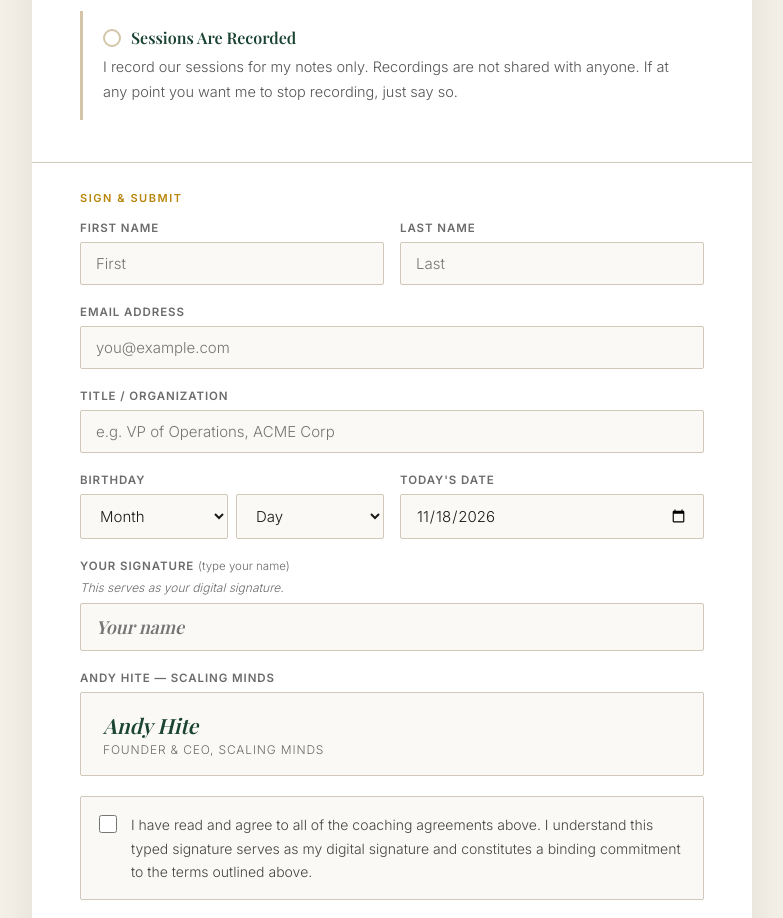
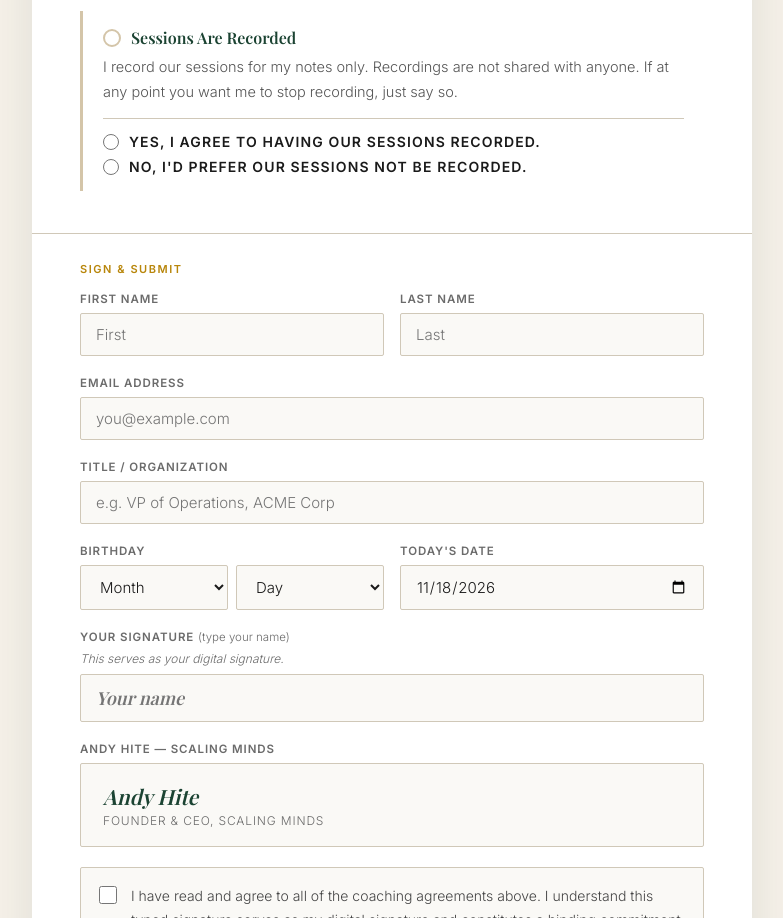
Before and after one commit to scalingminds/coaching-agreement, a plain HTML site: page index.html in a window 1280 px wide. Shown: the part 1395-2313 px from the top of the page, without its empty margins (248-1031 px from the left). Drawn offline with nearby package versions, Linux system fonts and the light colour scheme; a web font is replaced by a local one.

Commit message:
Capture an explicit yes/no on session recording
The Sessions Are Recorded item was read-only text, so agreement to
recording was only implied by the blanket consent checkbox. It now carries
its own required yes/no, saved to recording_consent on the signature and
called out in the notification email.

Co-Authored-By: Claude Opus 5 <noreply@anthropic.com>
Claude-Session: https://claude.ai/code/session_01RMTp2ALvDo5sYDVHhCQZTN

```diff
--- a/index.html
+++ b/index.html
@@ -156,6 +156,23 @@
   input.invalid { border-color: #c0392b; }
   .two-col { display: grid; grid-template-columns: 1fr 1fr; gap: 16px; }
   .field-error { font-size: 12px; color: #c0392b; margin-top: 4px; display: none; }
+  .recording-choice {
+    margin-top: 14px;
+    padding-top: 14px;
+    border-top: 1px solid var(--border);
+    user-select: text;
+  }
+  .recording-choice label {
+    display: flex;
+    align-items: center;
+    gap: 10px;
+    font-size: 14px;
+    color: var(--ink);
+    margin-bottom: 8px;
+    cursor: pointer;
+  }
+  .recording-choice label:last-of-type { margin-bottom: 0; }
+  .recording-choice input[type="radio"] { accent-color: var(--green); width: 16px; height: 16px; cursor: pointer; }
   .sig-hint-text {
     font-size: 12px;
     color: var(--muted);
@@ -301,6 +318,11 @@
     <div class="agreement-item" onclick="markRead(this,7)">
       <h3><span class="check"><svg width="10" height="8" viewBox="0 0 10 8" fill="none"><path d="M1 4L3.5 6.5L9 1" stroke="white" stroke-width="1.8" stroke-linecap="round" stroke-linejoin="round"/></svg></span>Sessions Are Recorded</h3>
       <p>I record our sessions for my notes only. Recordings are not shared with anyone. If at any point you want me to stop recording, just say so.</p>
+      <div class="recording-choice">
+        <label><input type="radio" name="recordingConsent" value="yes"> Yes, I agree to having our sessions recorded.</label>
+        <label><input type="radio" name="recordingConsent" value="no"> No, I'd prefer our sessions not be recorded.</label>
+        <div class="field-error" id="err-recording">Please choose one</div>
+      </div>
     </div>
   </div>
 
@@ -451,6 +473,13 @@
         err.style.display = 'none';
       }
     });
+    const recording = document.querySelector('input[name="recordingConsent"]:checked');
+    document.getElementById('err-recording').style.display = recording ? 'none' : 'block';
+    if (!recording) {
+      ok = false;
+      document.getElementById('err-recording').scrollIntoView({ behavior: 'smooth', block: 'center' });
+    }
+
     if (!document.getElementById('consent').checked) {
       alert('Please check the consent box before submitting.');
       ok = false;
```
